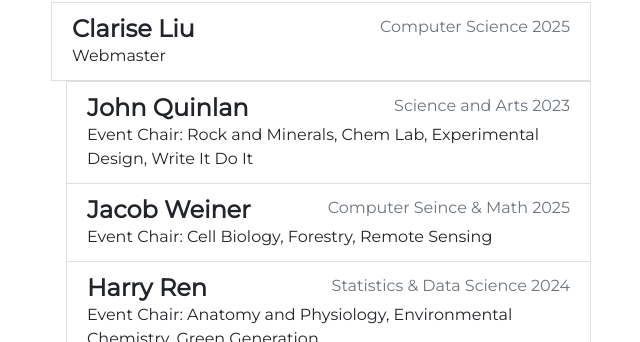
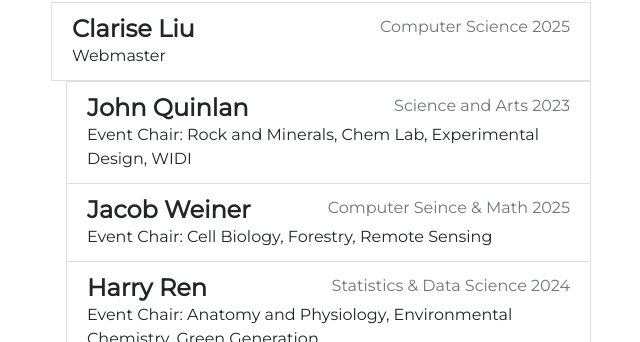
Before and after one commit to cmuscioly/cmuscioly.github.io, a Jekyll site: the page built from about.md, in a window 1280 px wide. Shown: the part 1508-1850 px from the top of the page, without its empty margins (34-674 px from the left). Built offline with Jekyll 4.4.1, drawn with Linux system fonts in a browser that asks for light colours; nearby versions of some CDN libraries.

Commit message:
revise exec

```diff
--- a/about.md
+++ b/about.md
@@ -42,7 +42,6 @@
         </div>
         <span> President </span>
       </div>
-
       <div class="list-group-item flex-column align-items-start">
         <div class="d-flex w-100 justify-content-between" style="margin-bottom: 0; padding-bottom: 0;">
           <h4><strong> Avi Gupta </strong></h4>
@@ -50,7 +49,6 @@
         </div>
         <span> President </span>
       </div>
-
       <div class="list-group-item flex-column align-items-start">
         <div class="d-flex w-100 justify-content-between" style="margin-bottom: 0; padding-bottom: 0;">
           <h4><strong> Daniel Ye </strong></h4>
@@ -58,7 +56,6 @@
         </div>
         <span> Vice President </span>
       </div>
-
       <div class="list-group-item flex-column align-items-start">
         <div class="d-flex w-100 justify-content-between" style="margin-bottom: 0; padding-bottom: 0;">
           <h4><strong> Jim Hwang </strong></h4>
@@ -66,7 +63,6 @@
         </div>
         <span> Vice President </span>
       </div>
-
       <div class="list-group-item flex-column align-items-start">
         <div class="d-flex w-100 justify-content-between" style="margin-bottom: 0; padding-bottom: 0;">
           <h4><strong> Udithi Kothapalli </strong></h4>
@@ -75,7 +71,6 @@
         <span> Treasurer </span>
       </div>
     </div>
-
     <div class="list-group-item flex-column align-items-start">
       <div class="d-flex w-100 justify-content-between" style="margin-bottom: 0; padding-bottom: 0;">
           <h4><strong> Clarise Liu </strong></h4>
@@ -92,9 +87,8 @@
         <h4><strong> John Quinlan </strong></h4>
         <span class="text-muted"> Science and Arts 2023 </span>
       </div>
-      <span> Event Chair: Rock and Minerals, Chem Lab, Experimental Design, Write It Do It </span>
+      <span> Event Chair: Rock and Minerals, Chem Lab, Experimental Design, WIDI </span>
     </div>
-
     <div class="list-group-item flex-column align-items-start">
       <div class="d-flex w-100 justify-content-between" style="margin-bottom: 0; padding-bottom: 0;">
         <h4><strong> Jacob Weiner </strong></h4>
@@ -102,7 +96,6 @@
       </div>
       <span> Event Chair: Cell Biology, Forestry, Remote Sensing </span>
     </div>
-
     <div class="list-group-item flex-column align-items-start">
       <div class="d-flex w-100 justify-content-between" style="margin-bottom: 0; padding-bottom: 0;">
         <h4><strong> Harry Ren </strong></h4>
@@ -110,7 +103,6 @@
       </div>
       <span> Event Chair: Anatomy and Physiology, Environmental Chemistry, Green Generation </span>
     </div>
-
     <div class="list-group-item flex-column align-items-start">
       <div class="d-flex w-100 justify-content-between" style="margin-bottom: 0; padding-bottom: 0;">
         <h4><strong> Justin Croyle </strong></h4>
@@ -118,7 +110,6 @@
       </div>
       <span> Event Chair: Flight, Bridges, Scrambler, Trajectory </span>
     </div>
-
     <div class="list-group-item flex-column align-items-start">
       <div class="d-flex w-100 justify-content-between" style="margin-bottom: 0; padding-bottom: 0;">
         <h4><strong> Marian Qian </strong></h4>
@@ -126,7 +117,6 @@
       </div>
       <span> Event Chair: Astronomy, It's About Time, Fermi Questions </span>
     </div>
-
     <div class="list-group-item flex-column align-items-start">
       <div class="d-flex w-100 justify-content-between" style="margin-bottom: 0; padding-bottom: 0;">
         <h4><strong> Emily Guo</strong></h4>
@@ -134,7 +124,6 @@
       </div>
       <span> Event Chair: Forensics, Codebusters, Detector Building </span>
     </div>
-
     <div class="list-group-item flex-column align-items-start">
       <div class="d-flex w-100 justify-content-between" style="margin-bottom: 0; padding-bottom: 0;">
         <h4><strong> Dhriti Posa </strong></h4>
@@ -142,7 +131,6 @@
       </div>
       <span> Event Chair: Disease Detectives, Dynamic Planet, Wifi Lab </span>
     </div>
-
   </div>
 </div>
 
```
